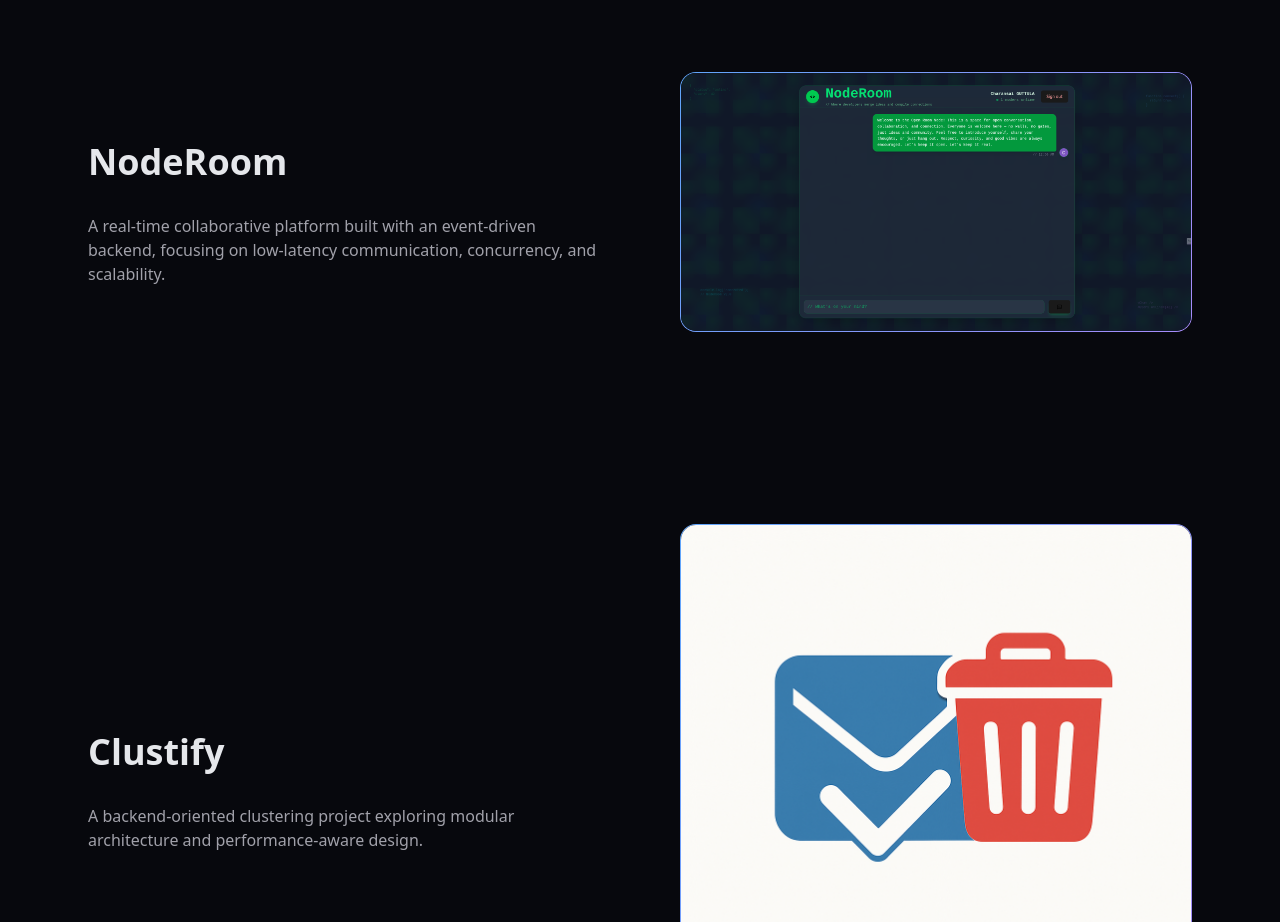
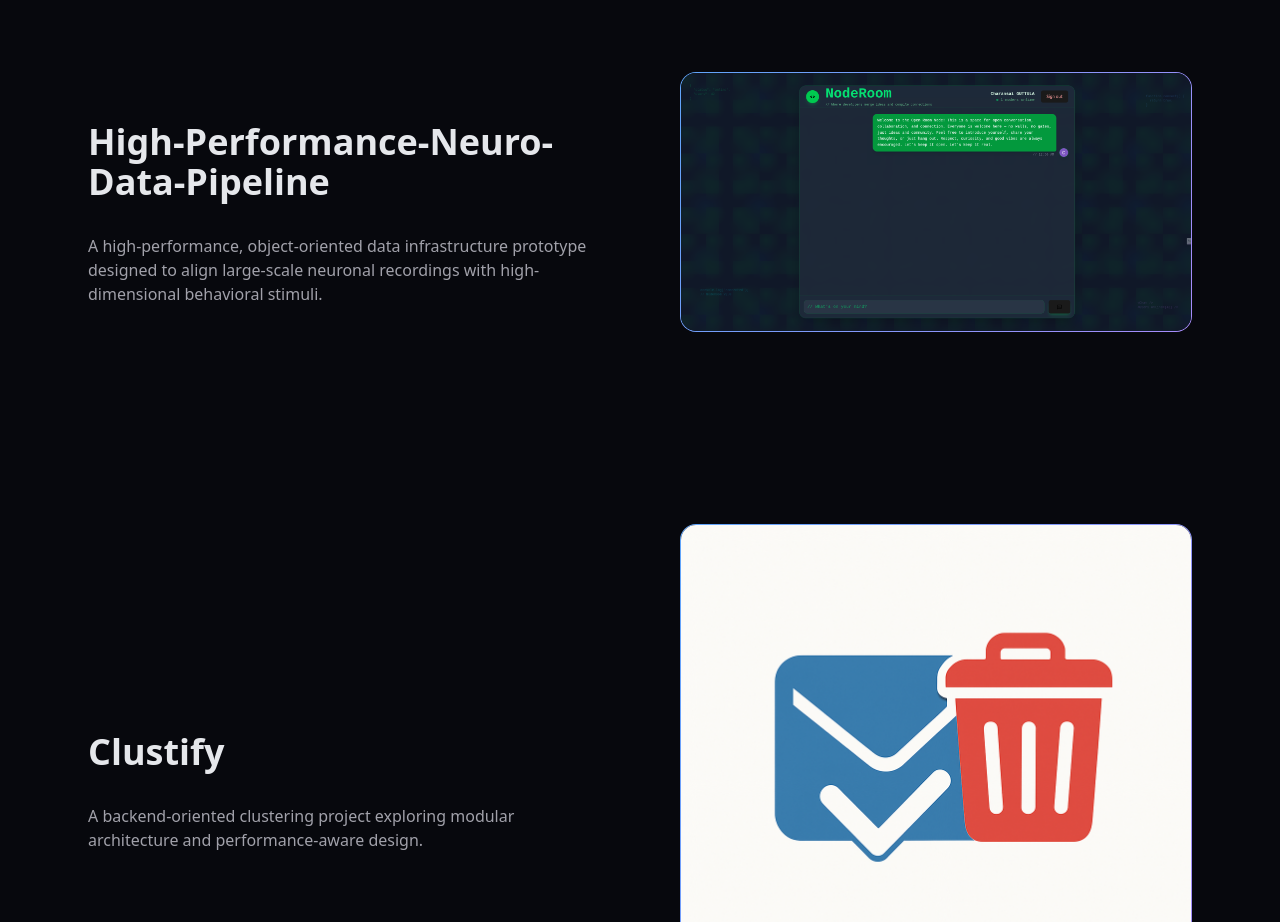
Before and after one commit to BitForge95/BitForge95.github.io, a React (Create React App) app: page / in a window 1280 px wide. Shown: the part 3380-4302 px from the top of the page. Built offline with nearby package versions, Linux system fonts and the light colour scheme.

Commit message:
Update project details

```diff
--- a/src/components/Projects.jsx
+++ b/src/components/Projects.jsx
@@ -2,10 +2,10 @@ import { motion } from "framer-motion";
 
 const projects = [
   {
-    name: "NodeRoom",
-    image: "/noderoom.png",
+    name: "High-Performance-Neuro-Data-Pipeline",
+    image: "/noderoom.png", // Using the same image for now
     desc:
-      "A real-time collaborative platform built with an event-driven backend, focusing on low-latency communication, concurrency, and scalability."
+      "A high-performance, object-oriented data infrastructure prototype designed to align large-scale neuronal recordings with high-dimensional behavioral stimuli."
   },
   {
     name: "Clustify",
```
